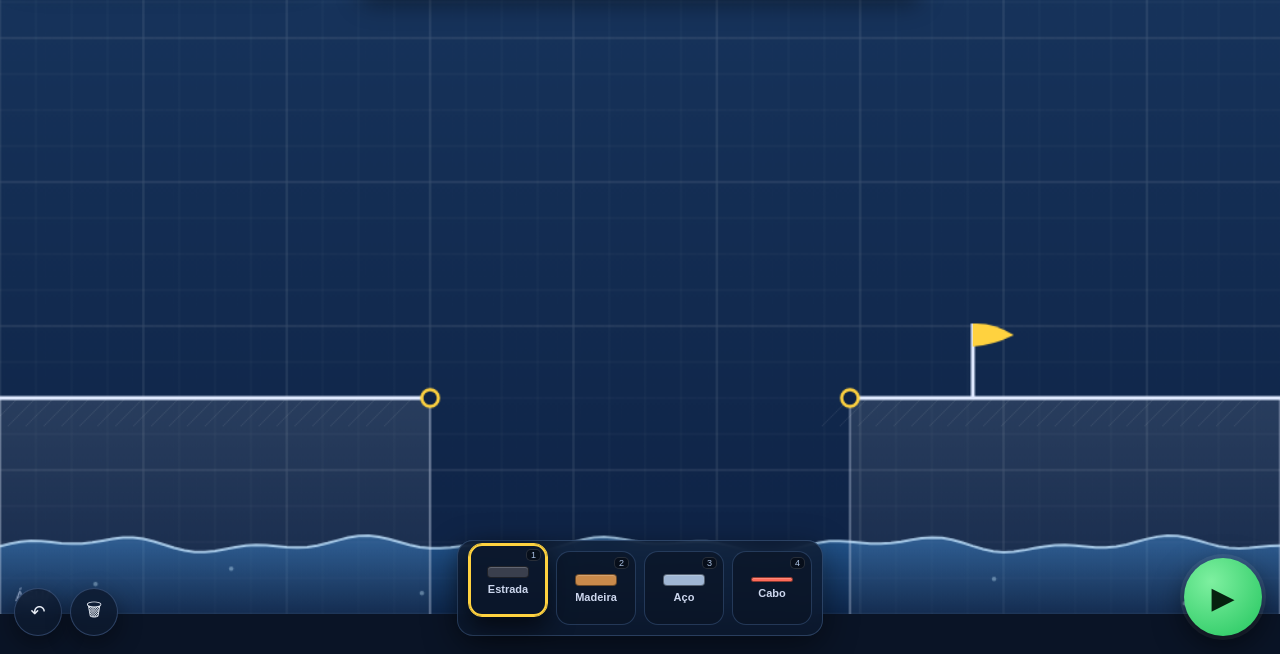
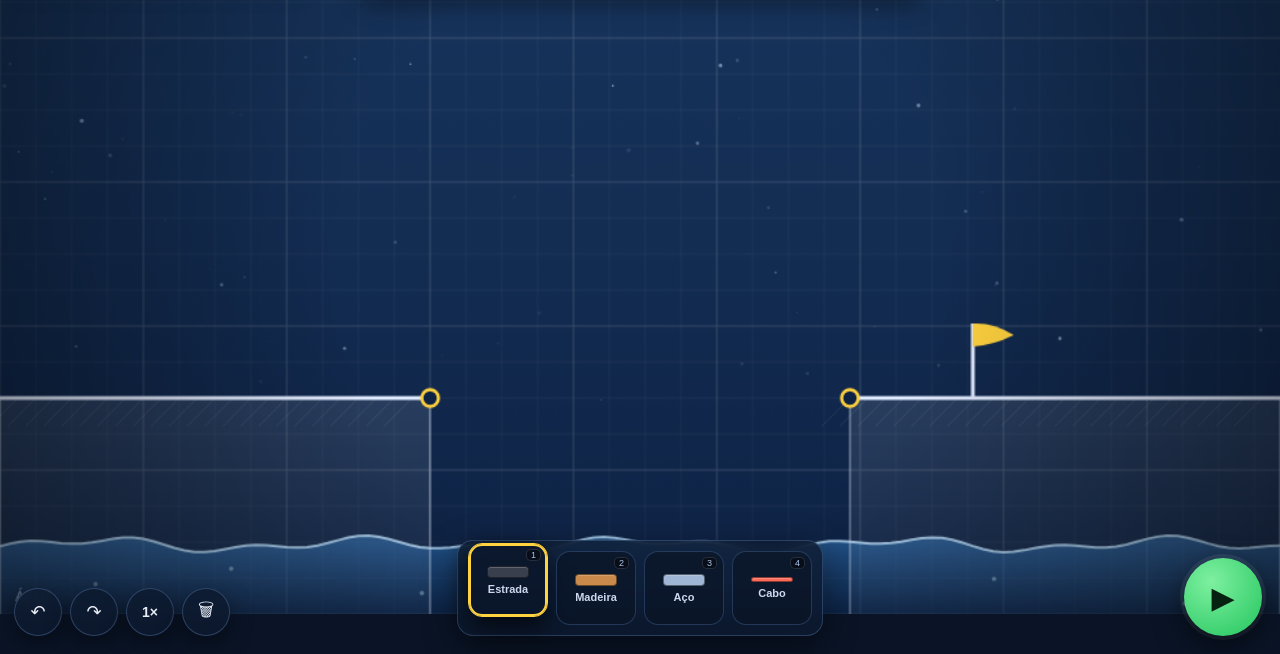
Before and after one commit to Jokanaka/poly-bridge-4, a plain HTML site: page index.html in a window 1280 px wide. Shown: the part 146-800 px from the top of the page. Drawn offline with Linux system fonts and the light colour scheme.

Commit message:
Melhora tudo: camera segue o carro com zoom, confete na vitoria, controle de velocidade 1x/2x/meio, redo, ceu estrelado com parallax + vinheta, suporte a toque

```diff
--- a/index.html
+++ b/index.html
@@ -12,7 +12,7 @@
   #game{position:fixed;inset:0;overflow:hidden}
   canvas{position:absolute;top:50%;left:50%;transform:translate(-50%,-50%);
     width:100vw;height:56.25vw;max-height:100vh;max-width:177.78vh;
-    background:#16335c;cursor:crosshair;display:block}
+    background:#16335c;cursor:crosshair;display:block;touch-action:none}
 
   /* painel flutuante de vidro */
   .hud{position:absolute;z-index:5;background:rgba(13,26,48,.82);
@@ -85,9 +85,9 @@
 
   /* banner de fim */
   #banner{position:absolute;inset:0;z-index:20;display:none;align-items:center;justify-content:center;
-    flex-direction:column;background:rgba(6,16,31,.86);text-align:center;gap:14px;backdrop-filter:blur(3px)}
+    flex-direction:column;background:rgba(6,16,31,.62);text-align:center;gap:14px;backdrop-filter:blur(2px)}
   #banner.show{display:flex}
-  #banner h1{font-size:48px}
+  #banner h1{font-size:48px;text-shadow:0 2px 16px #000,0 0 40px #0008}
   .row{display:flex;gap:10px;align-items:center}
   .btnbig{background:#2f7df6;border:none;color:#fff;padding:11px 24px;border-radius:12px;font-size:15px;font-weight:700;cursor:pointer}
   .btnbig:hover{background:#4a92ff}
@@ -140,6 +140,8 @@
 
   <div class="hud hud-bl">
     <button id="btnUndo" class="rbtn" title="Desfazer (Z)">↶</button>
+    <button id="btnRedo" class="rbtn" title="Refazer (Y)">↷</button>
+    <button id="btnSpeed" class="rbtn" title="Velocidade da simulação" style="font-size:14px;font-weight:800">1×</button>
     <button id="btnClear" class="rbtn" title="Limpar tudo">🗑</button>
   </div>
 
@@ -218,7 +220,9 @@ const LEVELS=[
 let curLevel=0,curMat='road',curCar='car';
 let points=[],beams=[],history=[];
 let running=false,simTime=0,gameResult=null,car=null;
-let sparks=[],frame=0;
+let sparks=[],confetti=[],frame=0,simSpeed=1,redoStack=[];
+let cam={x:500,y:280,s:1,tx:500,ty:280,ts:1};
+const STARS=[];for(let i=0;i<80;i++)STARS.push({x:Math.random()*1000,y:Math.random()*400,r:Math.random()*1.3+0.3,a:Math.random()*0.5+0.18,p:Math.random()*7});
 /* ===== ÁUDIO (WebAudio, sem arquivos) ===== */
 let actx=null,muted=false,engOsc=null,engGain=null,engF=null;
 function audioInit(){if(actx)return;try{actx=new(window.AudioContext||window.webkitAudioContext)();}catch(e){}}
@@ -292,7 +296,7 @@ function tryBeam(a,b){
   beams.push(bm);if(stroke)stroke.beams.push(bm);
   updateHUD();
 }
-cv.addEventListener('mousedown',e=>{
+cv.addEventListener('pointerdown',e=>{
   if(running)return;
   if(e.button===2){erasing=true;eraseAt(evt(e));return;}
   const m=evt(e);mouse=m;
@@ -301,7 +305,7 @@ cv.addEventListener('mousedown',e=>{
   if(!start){stroke=null;return;}
   drawing=true;lastNode=start;
 });
-cv.addEventListener('mousemove',e=>{
+cv.addEventListener('pointermove',e=>{
   mouse=evt(e);
   if(erasing){eraseAt(mouse);return;}
   if(!drawing)return;
@@ -315,11 +319,11 @@ cv.addEventListener('mousemove',e=>{
   }
   if(tgt&&tgt!==lastNode){tryBeam(lastNode,tgt);lastNode=tgt;}
 });
-window.addEventListener('mouseup',()=>{
+window.addEventListener('pointerup',()=>{
   if(erasing){erasing=false;return;}
   if(!drawing){stroke=null;return;}
   drawing=false;
-  if(stroke&&stroke.beams.length)history.push(stroke);
+  if(stroke&&stroke.beams.length){history.push(stroke);redoStack=[];}
   else if(stroke){stroke.pts.forEach(p=>{if(!beams.some(b=>b.a===p||b.b===p))points=points.filter(x=>x!==p);});}
   stroke=null;lastNode=null;
 });
@@ -410,7 +414,7 @@ function collide(){
 function spark(b){const mx=(b.a.x+b.b.x)/2,my=(b.a.y+b.b.y)/2;for(let i=0;i<14;i++)sparks.push({x:mx,y:my,vx:(Math.random()-.5)*6,vy:(Math.random()-.5)*6-2,life:24+Math.random()*16});snapSound();}
 function finishSim(){
   const L=LEVELS[curLevel];engineStop();
-  if(gameResult==='win'){winJingle();const c=totalCost();
+  if(gameResult==='win'){winJingle();spawnConfetti();const c=totalCost();
     if(L.sandbox){flash('🎉 ATRAVESSOU!','Modo livre — custo: $'+c+'. Boa! 🧪');}
     else{const nb=best[curLevel]==null||c<best[curLevel];
       if(nb){best[curLevel]=c;localStorage.setItem('pb4_best',JSON.stringify(best));}
@@ -434,17 +438,47 @@ function strainColor(b){const m=MAT[b.mat];let s=Math.min(1,Math.abs(b.strain)/m
   const r=Math.round(70+185*Math.min(1,s*1.7)),g=Math.round(205-185*s);return `rgb(${r},${g},90)`;}
 function rr(x,y,w,h,r){ctx.beginPath();ctx.moveTo(x+r,y);ctx.arcTo(x+w,y,x+w,y+h,r);ctx.arcTo(x+w,y+h,x,y+h,r);ctx.arcTo(x,y+h,x,y,r);ctx.arcTo(x,y,x+w,y,r);ctx.closePath();}
 
-function drawBg(){
-  const L=LEVELS[curLevel];
+function drawBg(){ // céu + estrelas (espaço de tela, parallax leve com a câmera)
+  const L=LEVELS[curLevel],lava=L.hazard==='LAVA',penha=L.hazard==='penhasco';
   const g=ctx.createLinearGradient(0,0,0,H);
-  g.addColorStop(0,'#18365f');g.addColorStop(1,'#0e2244');
+  if(lava){g.addColorStop(0,'#3a1530');g.addColorStop(1,'#190a1c');}
+  else if(penha){g.addColorStop(0,'#143a45');g.addColorStop(1,'#0c2230');}
+  else{g.addColorStop(0,'#18365f');g.addColorStop(1,'#0e2244');}
   ctx.fillStyle=g;ctx.fillRect(0,0,W,H);
-  // grade fina + grossa (papel de projeto)
-  ctx.lineWidth=1;ctx.strokeStyle='rgba(255,255,255,0.045)';
-  ctx.beginPath();for(let x=0;x<=W;x+=GRID){ctx.moveTo(x,0);ctx.lineTo(x,H);}for(let y=0;y<=H;y+=GRID){ctx.moveTo(0,y);ctx.lineTo(W,y);}ctx.stroke();
-  ctx.lineWidth=1.2;ctx.strokeStyle='rgba(255,255,255,0.10)';
-  ctx.beginPath();for(let x=0;x<=W;x+=GRID*4){ctx.moveTo(x,0);ctx.lineTo(x,H);}for(let y=0;y<=H;y+=GRID*4){ctx.moveTo(0,y);ctx.lineTo(W,y);}ctx.stroke();
+  const px=(cam.x-500)*0.05,py=(cam.y-280)*0.05;
+  for(const s of STARS){const tw=0.55+0.45*Math.sin(frame*0.05+s.p);
+    ctx.globalAlpha=s.a*tw;ctx.fillStyle=lava?'#ffd6c0':'#cfe0ff';
+    ctx.beginPath();ctx.arc(s.x-px,s.y-py,s.r,0,7);ctx.fill();}
+  ctx.globalAlpha=1;
 }
+function drawGrid(){ // papel de projeto (dentro da câmera; estendido p/ cobrir o pan)
+  const x0=-GRID*10,x1=W+GRID*10,y0=-GRID*10,y1=H+GRID*10;
+  ctx.lineWidth=1/cam.s;ctx.strokeStyle='rgba(255,255,255,0.045)';
+  ctx.beginPath();for(let x=x0;x<=x1;x+=GRID){ctx.moveTo(x,y0);ctx.lineTo(x,y1);}for(let y=y0;y<=y1;y+=GRID){ctx.moveTo(x0,y);ctx.lineTo(x1,y);}ctx.stroke();
+  ctx.lineWidth=1.2/cam.s;ctx.strokeStyle='rgba(255,255,255,0.10)';
+  const X0=Math.floor(x0/(GRID*4))*GRID*4,Y0=Math.floor(y0/(GRID*4))*GRID*4;
+  ctx.beginPath();for(let x=X0;x<=x1;x+=GRID*4){ctx.moveTo(x,y0);ctx.lineTo(x,y1);}for(let y=Y0;y<=y1;y+=GRID*4){ctx.moveTo(x0,y);ctx.lineTo(x1,y);}ctx.stroke();
+}
+function drawVignette(){
+  const g=ctx.createRadialGradient(W/2,H/2,H*0.42,W/2,H/2,H*0.98);
+  g.addColorStop(0,'rgba(0,0,0,0)');g.addColorStop(1,'rgba(0,0,0,0.40)');
+  ctx.fillStyle=g;ctx.fillRect(0,0,W,H);
+}
+function updateCam(){
+  if(running&&car){cam.ts=1.34;const hw=(W/2)/cam.ts,hh=(H/2)/cam.ts;
+    cam.tx=Math.max(hw,Math.min(W-hw,car.bd.x));
+    cam.ty=Math.max(hh,Math.min(H-hh,car.bd.y-20));}
+  else{cam.tx=500;cam.ty=280;cam.ts=1;}
+  cam.x+=(cam.tx-cam.x)*0.08;cam.y+=(cam.ty-cam.y)*0.08;cam.s+=(cam.ts-cam.s)*0.08;
+}
+function spawnConfetti(){const cols=['#ffd23f','#2f7df6','#39d98a','#ff6b5a','#b06bff','#ffffff'];
+  for(let i=0;i<140;i++)confetti.push({x:Math.random()*W,y:-20-Math.random()*H*0.6,
+    vx:(Math.random()-.5)*2.2,vy:1.6+Math.random()*3,r:3+Math.random()*5,
+    c:cols[i%cols.length],rot:Math.random()*7,vr:(Math.random()-.5)*0.34,life:170});}
+function drawConfetti(){if(!confetti.length)return;
+  for(const c of confetti){ctx.save();ctx.translate(c.x,c.y);ctx.rotate(c.rot);
+    ctx.globalAlpha=Math.min(1,c.life/45);ctx.fillStyle=c.c;ctx.fillRect(-c.r/2,-c.r/2,c.r,c.r*0.6);ctx.restore();}
+  ctx.globalAlpha=1;}
 function drawGround(){
   const L=LEVELS[curLevel];const lava=L.hazard==='LAVA',agua=L.hazard==='água';
   const surf=506;
@@ -548,7 +582,10 @@ function drawCar(){
   ctx.restore();
 }
 function draw(){
-  drawBg();drawGround();
+  drawBg();
+  ctx.save();
+  ctx.translate(W/2,H/2);ctx.scale(cam.s,cam.s);ctx.translate(-cam.x,-cam.y);
+  drawGrid();drawGround();
   // fantasma de encaixe + nó destacado ao passar o mouse (construção mais fácil)
   if(!running&&!erasing){
     const hov=findNode(mouse.x,mouse.y);
@@ -564,11 +601,18 @@ function draw(){
     ctx.beginPath();ctx.moveTo(lastNode.x,lastNode.y);ctx.lineTo(t.x,t.y);ctx.stroke();ctx.setLineDash([]);}
   drawCar();
   for(const s of sparks){ctx.globalAlpha=Math.max(0,s.life/40);ctx.fillStyle='#ffd166';ctx.fillRect(s.x,s.y,3,3);}ctx.globalAlpha=1;
+  ctx.restore();
+  drawVignette();
+  drawConfetti();
 }
 function loop(){
-  frame++;
-  if(running&&!gameResult){physics();
+  frame++;updateCam();
+  if(running&&!gameResult){
+    const steps=simSpeed===2?2:(simSpeed===0.5?(frame%2?0:1):1);
+    for(let s=0;s<steps&&!gameResult;s++)physics();
     if(car){const spd=(Math.abs(car.lw.x-car.lw.px)+Math.abs(car.rw.x-car.rw.px))/2;engineUpdate(spd);}}
+  for(const c of confetti){c.x+=c.vx;c.y+=c.vy;c.vy+=0.04;c.rot+=c.vr;c.life--;}
+  if(confetti.length)confetti=confetti.filter(c=>c.life>0&&c.y<H+40);
   draw();requestAnimationFrame(loop);
 }
 
@@ -577,8 +621,10 @@ document.querySelectorAll('.lvl').forEach(b=>b.onclick=()=>{stopSim();loadLevel(
 document.querySelectorAll('.mat').forEach(b=>b.onclick=()=>{curMat=b.dataset.mat;document.querySelectorAll('.mat').forEach(x=>x.classList.toggle('active',x===b));});
 document.querySelectorAll('.car').forEach(b=>b.onclick=()=>{if(running)return;curCar=b.dataset.car;document.querySelectorAll('.car').forEach(x=>x.classList.toggle('active',x===b));});
 document.getElementById('btnRun').onclick=()=>{running?stopSim():startSim();};
-document.getElementById('btnUndo').onclick=()=>{if(running||!history.length)return;const h=history.pop();beams=beams.filter(x=>!h.beams.includes(x));h.pts.forEach(p=>points=points.filter(x=>x!==p));cleanOrphans();updateHUD();};
-document.getElementById('btnClear').onclick=()=>{if(running)return;beams=[];points=points.filter(p=>p.pinned);history=[];updateHUD();};
+document.getElementById('btnUndo').onclick=()=>{if(running||!history.length)return;const h=history.pop();beams=beams.filter(x=>!h.beams.includes(x));h.pts.forEach(p=>points=points.filter(x=>x!==p));redoStack.push(h);cleanOrphans();updateHUD();};
+document.getElementById('btnRedo').onclick=()=>{if(running||!redoStack.length)return;const h=redoStack.pop();h.pts.forEach(p=>{if(!points.includes(p))points.push(p);});h.beams.forEach(b=>{if(!beams.includes(b))beams.push(b);});history.push(h);updateHUD();};
+document.getElementById('btnSpeed').onclick=()=>{simSpeed=simSpeed===1?2:(simSpeed===2?0.5:1);document.getElementById('btnSpeed').textContent=simSpeed===0.5?'½×':simSpeed+'×';};
+document.getElementById('btnClear').onclick=()=>{if(running)return;beams=[];points=points.filter(p=>p.pinned);history=[];redoStack=[];updateHUD();};
 document.getElementById('btnMute').onclick=()=>{muted=!muted;if(muted)engineStop();
   document.getElementById('btnMute').textContent=muted?'🔇':'🔊';};
 window.addEventListener('keydown',e=>{
@@ -588,6 +634,7 @@ window.addEventListener('keydown',e=>{
   if(e.key==='4')document.querySelector('[data-mat=cable]').click();
   if(e.key===' '){e.preventDefault();document.getElementById('btnRun').click();}
   if(e.key==='z'||e.key==='Z')document.getElementById('btnUndo').click();
+  if(e.key==='y'||e.key==='Y')document.getElementById('btnRedo').click();
   if(e.key==='r'||e.key==='R'){if(document.getElementById('banner').classList.contains('show'))retrySim();
     else if(running){clearCar();startSim();}}
 });
```
